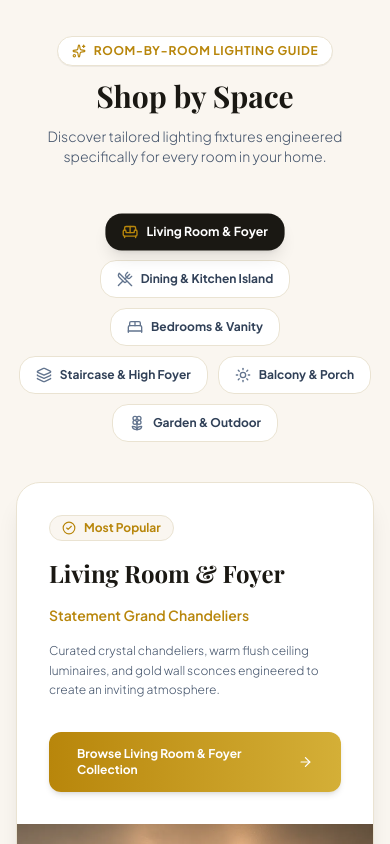
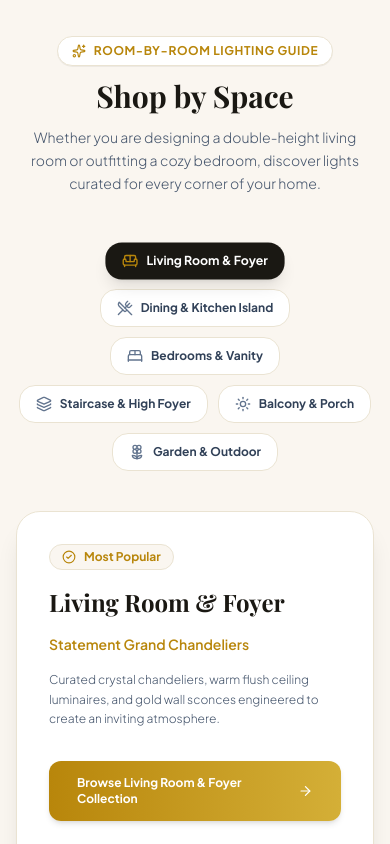
Before and after one commit to ayatiworkstechnologies/ashiklight-website, a Next.js app: page / in a window 390 px wide. Shown: the part 2020-2864 px from the top of the page. Built offline with nearby package versions, Linux system fonts and the light colour scheme; a web font is replaced by a local one.

Commit message:
31/7/2026 update on correction adn img fix 1

```diff
--- a/app/llms.txt/route.ts
+++ b/app/llms.txt/route.ts
@@ -10,9 +10,9 @@ export async function GET() {
 - [Chandeliers](https://ashiklights.in/chandeliers): Statement grand crystal & brass chandeliers for luxury living rooms and dining spaces.
 - [High Ceiling Chandeliers](https://ashiklights.in/high-ceiling-chandeliers): Custom multi-tier and drop cable chandeliers engineered for double-height foyers, staircases, and luxury villas.
 - [Indoor Lights](https://ashiklights.in/indoor-lights): Warm flush mount ceiling luminaires, surface downlights, and cove profile lights.
-- [Decorative Fan](https://ashiklights.in/decorative-fans): Whisper-quiet BLDC motor ceiling fans with retractable blades, solid wood finishes, and LED light rings.
+- [Decorative Fans](https://ashiklights.in/decorative-fans): Whisper-quiet BLDC motor ceiling fans with retractable blades, solid wood finishes, and LED light rings.
 - [Wall & Pendant Lights](https://ashiklights.in/wall-pendant-lights): Artisanal hand-blown glass island pendants and champagne gold wall sconces.
-- [LED Mirror](https://ashiklights.in/led-mirrors): Frameless vanity LED mirrors with smart touch sensors, anti-fog demisters, and dual CCT lighting halos.
+- [LED Mirrors](https://ashiklights.in/led-mirrors): Frameless vanity LED mirrors with smart touch sensors, anti-fog demisters, and dual CCT lighting halos.
 - [Architectural Lights](https://ashiklights.in/architectural-lights): Magnetic 48V track spotlights, low-glare UGR<13 recessed downlights, and linear LED channels.
 - [Outdoor Lights](https://ashiklights.in/outdoor-lights): Weatherproof IP65 outdoor wall sconces, garden bollards, spike spotlights, and facade wall washers.
 
@@ -22,7 +22,7 @@ export async function GET() {
 
 ## Contact Information
 
-- Phone: +91 087548 60555
+- Phone: 087548 60555
 - Email: info@ashiklights.in
 - Website: https://ashiklights.in
 `;
--- a/components/ShopBySpace.tsx
+++ b/components/ShopBySpace.tsx
@@ -83,8 +83,8 @@ export default function ShopBySpace() {
           <h2 className="font-serif text-3xl sm:text-4xl font-bold text-[#1A1813]">
             Shop by Space
           </h2>
-          <p className="text-slate-600 text-sm sm:text-base font-light">
-            Discover tailored lighting fixtures engineered specifically for every room in your home.
+          <p className="text-slate-600 text-sm sm:text-base font-light leading-relaxed max-w-xl mx-auto">
+            Whether you are designing a double-height living room or outfitting a cozy bedroom, discover lights curated for every corner of your home.
           </p>
         </div>
 
--- a/components/WhyChooseUs.tsx
+++ b/components/WhyChooseUs.tsx
@@ -76,8 +76,8 @@ export default function WhyChooseUs({ onOpenConsultation }: WhyChooseUsProps) {
             <h2 className="font-serif text-3xl sm:text-4xl lg:text-5xl font-semibold text-[#1A1813]">
               Why Choose Ashik Lights
             </h2>
-            <p className="text-slate-600 text-sm sm:text-base font-light">
-              Chennai&apos;s trusted luxury lighting flagship showroom in Teynampet, offering expert guidance and custom design engineering.
+            <p className="text-slate-600 text-sm sm:text-base font-light leading-relaxed max-w-xl mx-auto">
+              Since 2016, our founder Mr. Abdul Hameed Ashik and our lighting team in Teynampet have personally guided thousands of homeowners, interior designers, and architects in choosing the right lights for every room.
             </p>
           </div>
 
```
Also changed, not shown: public/llms.txt.
